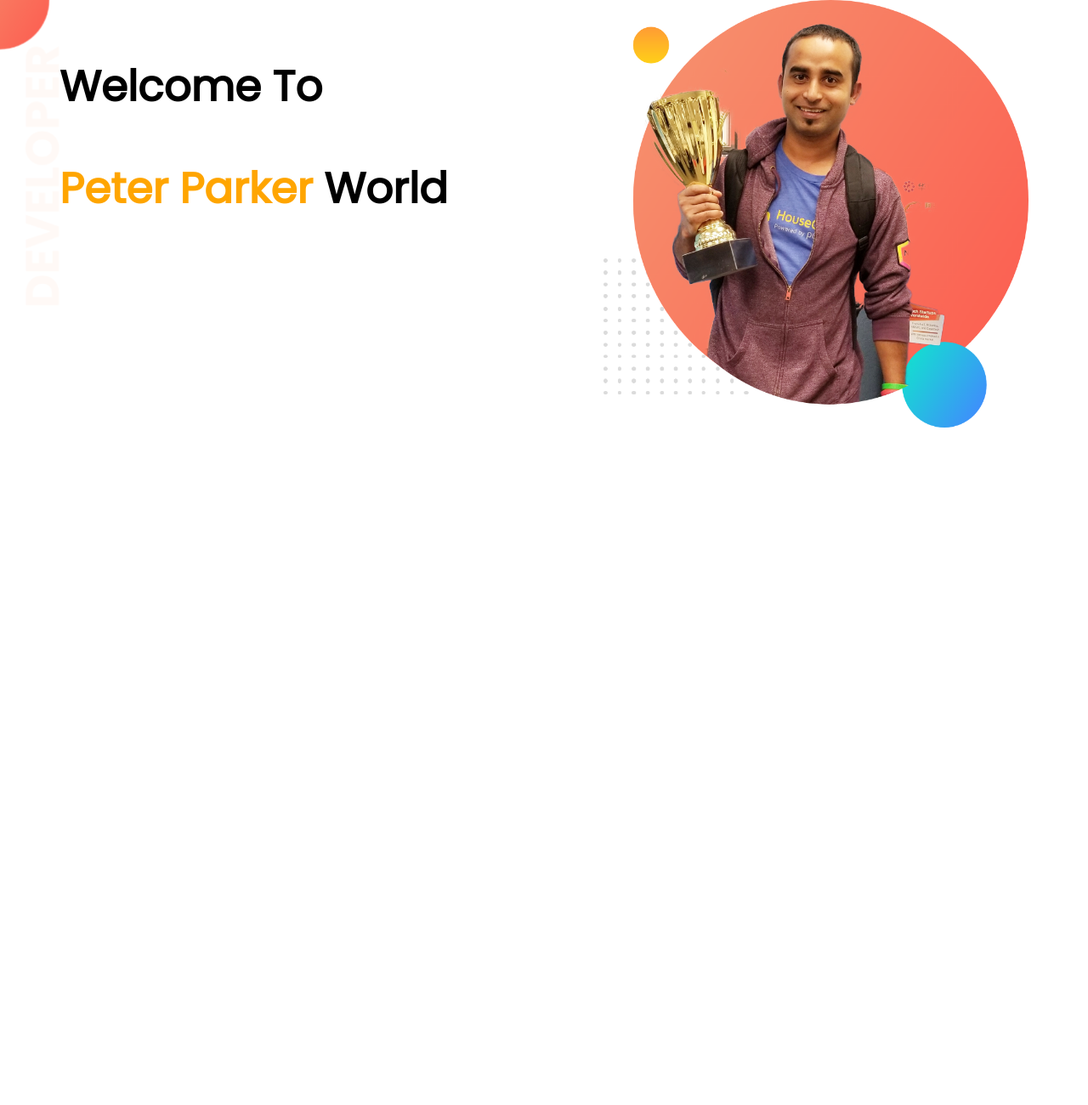
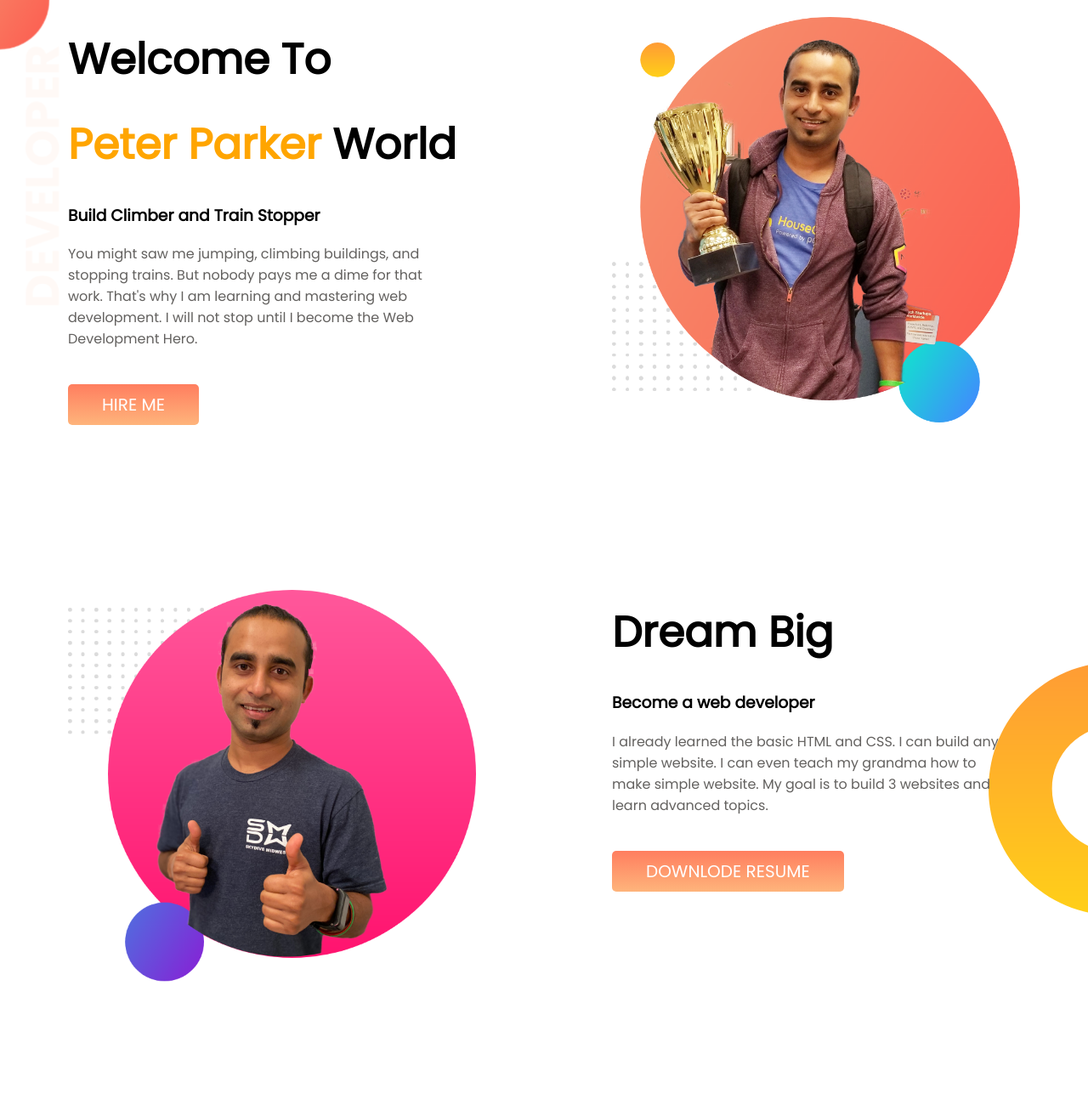
Before and after one commit to AlaminMJ/Developer-portfolio-, a plain HTML site: page index.html in a window 1280 px wide. Shown: the top 1300 px of the page at 85% size. Before the commit the page ends 800 px from the top, so only its background shows below. Drawn offline with Linux system fonts and the light colour scheme.

Commit message:
Change titles and styling on homepage

```diff
--- a/index.html
+++ b/index.html
@@ -11,21 +11,48 @@
     <link rel="stylesheet" href="style.css">
 </head>
 <body>
-   <section class="header">
+   <section class="section">
        <div class="half-width">
            <h1>Welcome To <br> <span>
             Peter Parker </span>World</h1>
+            <h3>Build Climber and Train Stopper</h3>
+            <p>You might saw me jumping, climbing buildings, and stopping trains. But nobody pays me a dime for that work. That's why I am learning and mastering web development. I will not stop until I become the Web Development Hero.</p>
+            <a href="">Hire me</a>
 
        </div>
        <div class="half-width">
            <img src="images/jhankar.png" alt="">
        </div>
-   </section>
-   <section class="second">
-    <div class="half-width">
+   </section >
+   <section class="section second-section">
+        <div class="half-width">
+            <img src="images/jhankar2.png" alt="">
+        </div>
+        <div class="half-width">
+            <h1>Dream Big</h1>
+                <h3>Become a web developer</h3>
+                <p>I already learned the basic HTML and CSS. I can build any simple website. I can even teach my grandma how to make simple website. My goal is to build 3 websites and learn advanced topics.</p>
+                <a href="">downlode resume</a>
+        </div>
+    </section>
+    <section class="section second-section">
+        <h1>Experiences</h1>
+        <div class="container">
+            <div class="half-width">
+                <h1>Full Stack Web Developer</h1>
+                <h3>2021-Present | Pro Level Developer</h3>
+                <p>I am the master of HTML, CSS and Javascript. I know everything needed to make a website function, efficient. I didn't stop with the web. I went beyond with most popular Javascript framework called Vue JS. I even know the deployment, server and security. I will give you 100% web solution.</p>
+            </div>
+            <div class="half-width">
 
-    </div>
-    <div class="half-width"></div>
-</section>
+                    <h1>Full Stack Web Developer</h1>
+                    <h3>2021-Present | Pro Level Developer</h3>
+                    <p>I am the master of HTML, CSS and Javascript. I know everything needed to make a website function, efficient. I didn't stop with the web. I went beyond with most popular Javascript framework called Vue JS. I even know the deployment, server and security. I will give you 100% web solution.</p>
+
+            </div>
+        </div>
+
+    </section>
+
 </body>
 </html>
--- a/style.css
+++ b/style.css
@@ -3,26 +3,57 @@ body{
     padding: 0;
     font-family: 'Poppins', sans-serif;
 }
-.header{
+.section{
     display: flex;
     background-image: url(images/top-banner.png);
     background-repeat: no-repeat;
+    margin-bottom: 150px;
 
 }
 .half-width{
     width: 50%;
-    padding: 0 70px;
+    padding: 20px 80px;
 }
-.header .half-width h1{
+.half-width h1{
     font-size: 50px;
-    line-height: 120px;
+    line-height: 100px;
+    padding: 0;
+    margin: 0;
 
 }
-.header .half-width h1 span{
+.half-width p{
+    color: rgb(99, 97, 95);
+    margin-bottom: 50px;
+    width: 95%;
+}
+.half-width a{
+
+    padding: 10px 40px;
+    border-radius: 5px;
+    text-decoration: none;
+    text-transform: uppercase;
+    font-size: 20px;
+    color: #fff;
+    background-image: linear-gradient(#ff7e5f ,#feb47b);
+
+}
+.half-width h1 span{
     color: orange;
 }
-.header .half-width img{
+.half-width img{
     width: 100%;
-    height: 100%;
+    height: auto;
 
 }
+.second-section{
+    background-image: url(images/dream-bg.png);
+    background-repeat: no-repeat;
+    background-position: right;
+
+}
+.second-section h1{
+    font-size: 50px;
+    line-height: 100px;
+    padding: 0;
+    margin: 0;
+}
```
